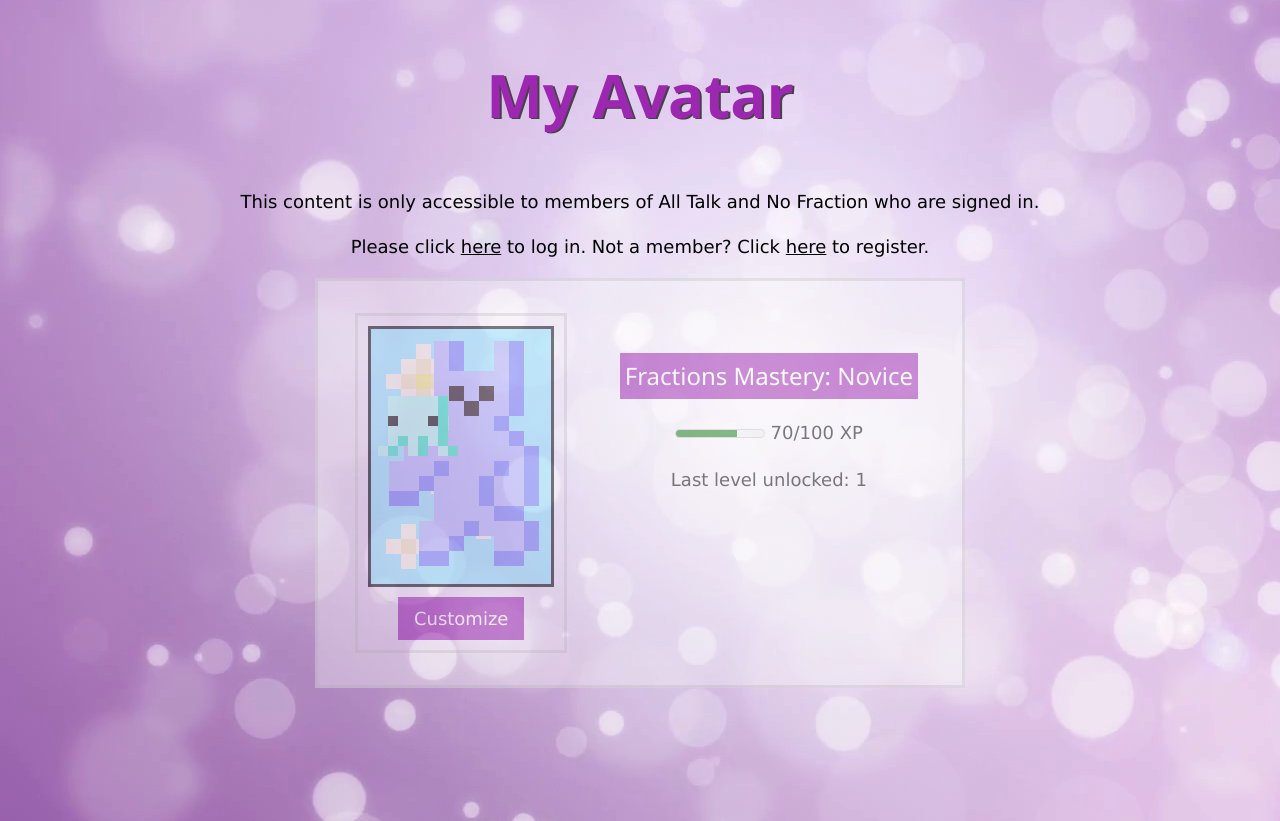
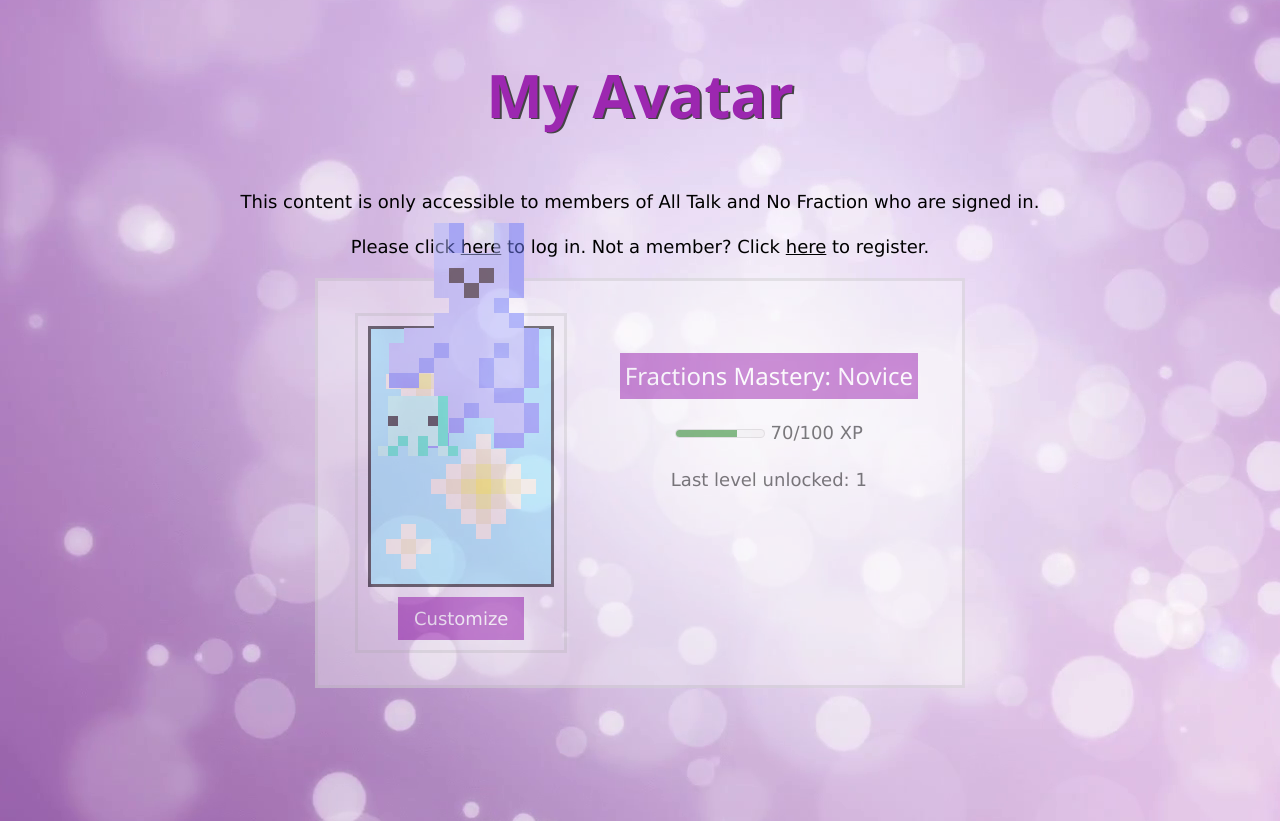
Before and after one commit to mtayl062/wbproj, a PHP site: page /avatar.html in a window 1280 px wide. Shown: the part 39-860 px from the top of the page. Run offline with PHP 8.4, Linux system fonts and the light colour scheme.

Commit message:
avatar position change

```diff
--- a/web/style/avatar.css
+++ b/web/style/avatar.css
@@ -25,7 +25,7 @@
 }
 #sprite {
 	position: absolute;
-	bottom: 3;
+	bottom: 3px;
 	right: 0;
 }
 #pet {
```
Also changed, not shown: 1 other file.
